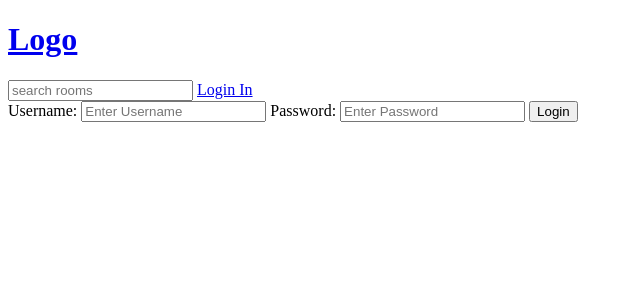
After one commit to jklama/Django_full_app, a Django app: page /login/ in a window 1280 px wide. The commit adds this page. Shown: the top 300 px of the page, without its empty margins (0-640 px from the left). Run offline with Django 5.2, Linux system fonts and the light colour scheme.

Commit message:
done login and out with addition of flash message

```diff
--- a/base/templates/home/layout.html
+++ b/base/templates/home/layout.html
@@ -19,7 +19,15 @@
         <a href="#">upgrade your browser</a> to improve your experience.
       </p>
     <![endif]-->
-    {% include "home/navbar.html" %} {% block body %}{% endblock %}
+    {% include "home/navbar.html" %} {% if messages %}
+    <ul class="messages">
+      {% for message in messages %}
+      <li {% if message.tags %}class="{{message.tags}}" {% endif %}>
+        {{message}}
+      </li>
+      {% endfor %}
+    </ul>
+    {% endif %} {% block body %}{% endblock %}
     <script src="" async defer></script>
   </body>
 </html>
--- /dev/null
+++ b/base/templates/home/login_register.html
@@ -0,0 +1,16 @@
+{% extends "home/layout.html" %} {% block body %}
+
+<div class="">
+  <form method="POST" action="">
+    {% csrf_token %}
+    <label for="">Username:</label>
+    <input type="text" name="username" placeholder="Enter Username" />
+
+    <label for="">Password:</label>
+    <input type="password" name="password" placeholder="Enter Password" />
+
+    <input type="submit" value="Login" />
+  </form>
+</div>
+
+{% endblock body %}
--- a/base/templates/home/navbar.html
+++ b/base/templates/home/navbar.html
@@ -3,4 +3,9 @@
 </a>
 <form method="GET" action="{%url 'home'%}">
   <input type="text" name="q" placeholder="search rooms" />
+  {% if request.user.is_authenticated %}
+  <a href="{% url 'logout' %}">Logout</a>
+  {% else %}
+  <a href="{% url 'login' %}">Login In</a>
+  {% endif %}
 </form>
--- a/base/urls.py
+++ b/base/urls.py
@@ -2,6 +2,8 @@ from django.urls import path
 from . import views
 
 urlpatterns = [
+    path('login/', views.loginPage, name="login"),
+    path('logout/', views.logoutUser, name="logout"),
     path('', views.home , name="home"),
     path('Room/<str:pk>/', views.room, name="room"),
     path('createRoom', views.createRoom, name="createRoom"),
--- a/base/views.py
+++ b/base/views.py
@@ -1,14 +1,50 @@
 from django.shortcuts import render, redirect
 from django.db.models import Q
+from django.contrib.auth.models import User
+from django.contrib import messages
 from .forms import RoomForm
 from .models import Room, Topic
-
+from django.contrib.auth import authenticate, login, logout
 # Create your views here.
 # room=[
 #     {'id': 1, 'name': 'lets learn python'},
 #     {'id': 2, 'name': 'Design with me '},
 #     {'id': 3, 'name': 'Frontend development'},
 # ]
+
+def loginPage(request):
+    if request.method == "POST":
+        username = request.POST.get('username')
+        password = request.POST.get('password')
+
+        try:
+            user = User.objects.get(username=username)
+        except:
+            messages.error(request, 'User does not exist')
+            return redirect('login')
+
+        user = authenticate(request, username=username, password=password)
+        if user is not None:
+            login(request, user)
+            return redirect('home')
+        else:
+            messages.error(request, 'Incorrect username or password')
+            return redirect('login')
+
+        # if user.check_password(password):
+        #     request.session['username'] = username
+        #     return redirect('home')
+        # else:
+        #     messages.error(request, 'Incorrect password')
+        #     return redirect('login')
+    context={}
+    return render(request, 'home/login_register.html',context)
+
+
+def logoutUser(request):
+    logout(request)
+    return redirect('home')
+
 def home(request):
     q = request.GET.get('q') if request.GET.get('q') != None else ''
     rooms = Room.objects.filter(
```
Also changed, not shown: db.sqlite3.
